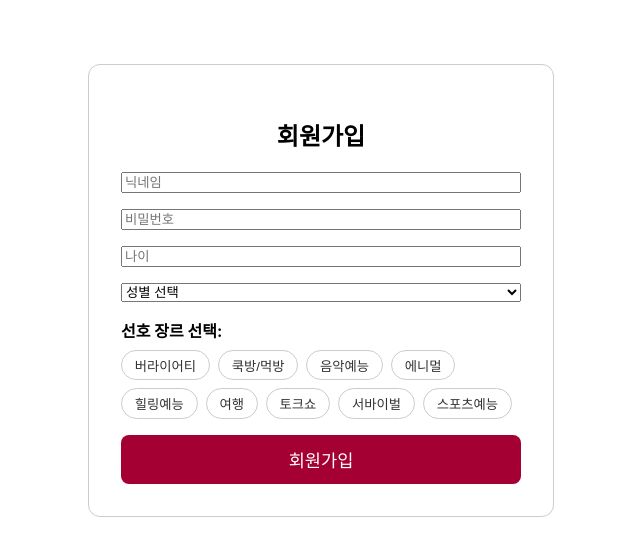
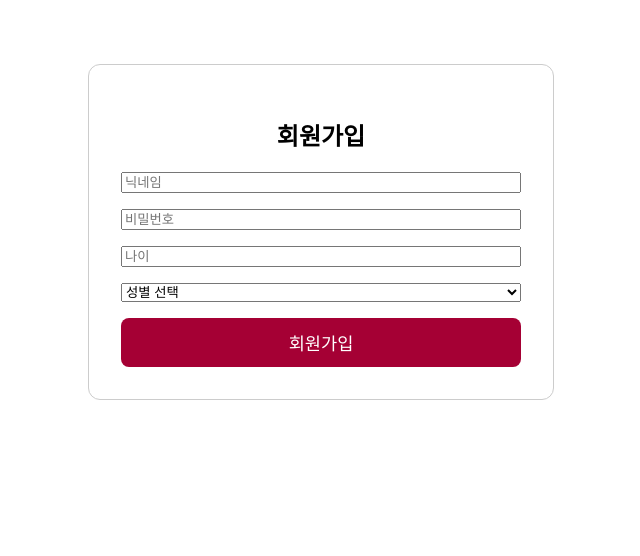
Before and after one commit to erimii/IFITV-React, a React (Create React App) app in the folder frontend/: page /signup in a window 1280 px wide. Shown: the top 556 px of the page, without its empty margins (319-959 px from the left). Built offline with nearby package versions, Linux system fonts and the light colour scheme.

Commit message:
회원가입 시 선호 장르 선택하는거 삭제.(멀티 프로필 만들 때 선호 장르 선택함)

```diff
--- a/frontend/src/pages/SignupPage.js
+++ b/frontend/src/pages/SignupPage.js
@@ -10,10 +10,7 @@ function SignupPage() {
     password: "",
     age: "",
     gender: "",
-    preferred_genres: []
   });
-
-  const genres = ["버라이어티", "쿡방/먹방", "음악예능", "에니멀", "힐링예능", "여행", "토크쇼", "서바이벌", "스포츠예능"];
 
   const handleChange = (e) => {
     const { name, value } = e.target;
@@ -21,15 +18,6 @@ function SignupPage() {
       ...prev,
       [name]: value
     }));
-  };
-
-  const handleGenreToggle = (genre) => {
-    setFormData(prev => {
-      const selected = prev.preferred_genres.includes(genre)
-        ? prev.preferred_genres.filter(g => g !== genre)
-        : [...prev.preferred_genres, genre];
-      return { ...prev, preferred_genres: selected };
-    });
   };
 
   const handleSubmit = async (e) => {
@@ -61,29 +49,6 @@ function SignupPage() {
           <option value="여">여</option>
           <option value="남">남</option>
         </select>
-
-        <div style={{ textAlign: "left" }}>
-          <strong>선호 장르 선택:</strong>
-          <div style={{ display: "flex", flexWrap: "wrap", gap: "0.5rem", marginTop: "0.5rem" }}>
-            {genres.map((g) => (
-              <button
-                type="button"
-                key={g}
-                onClick={() => handleGenreToggle(g)}
-                style={{
-                  padding: "0.3rem 0.8rem",
-                  borderRadius: "20px",
-                  border: formData.preferred_genres.includes(g) ? "2px solid #A50034" : "1px solid #ccc",
-                  backgroundColor: formData.preferred_genres.includes(g) ? "#A50034" : "#fff",
-                  color: formData.preferred_genres.includes(g) ? "#fff" : "#333",
-                  cursor: "pointer"
-                }}
-              >
-                {g}
-              </button>
-            ))}
-          </div>
-        </div>
 
         <button type="submit" style={submitButton}>회원가입</button>
       </form>
```
Also changed, not shown: 2 other files (tests, documents, lock files or other folders).
